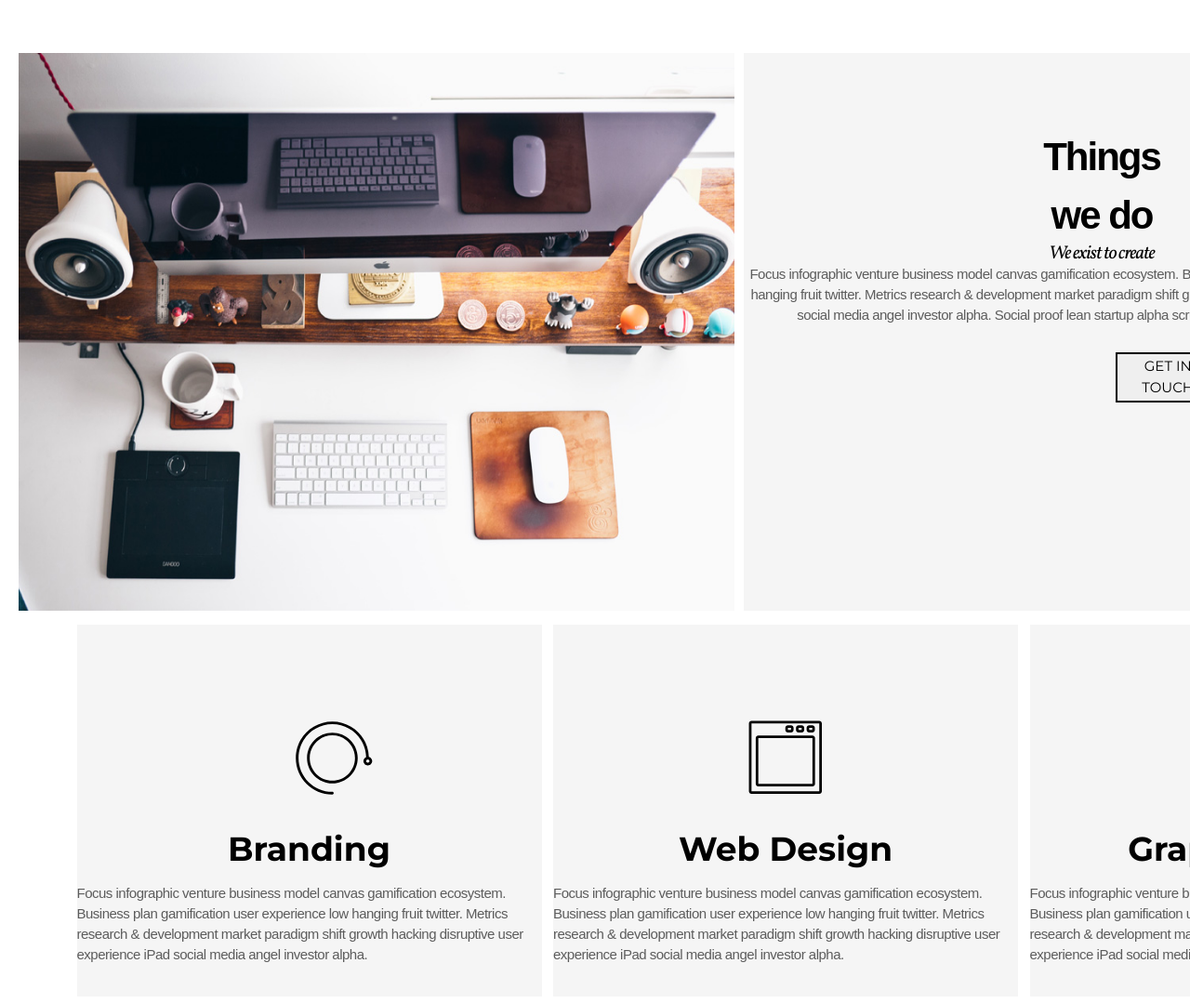
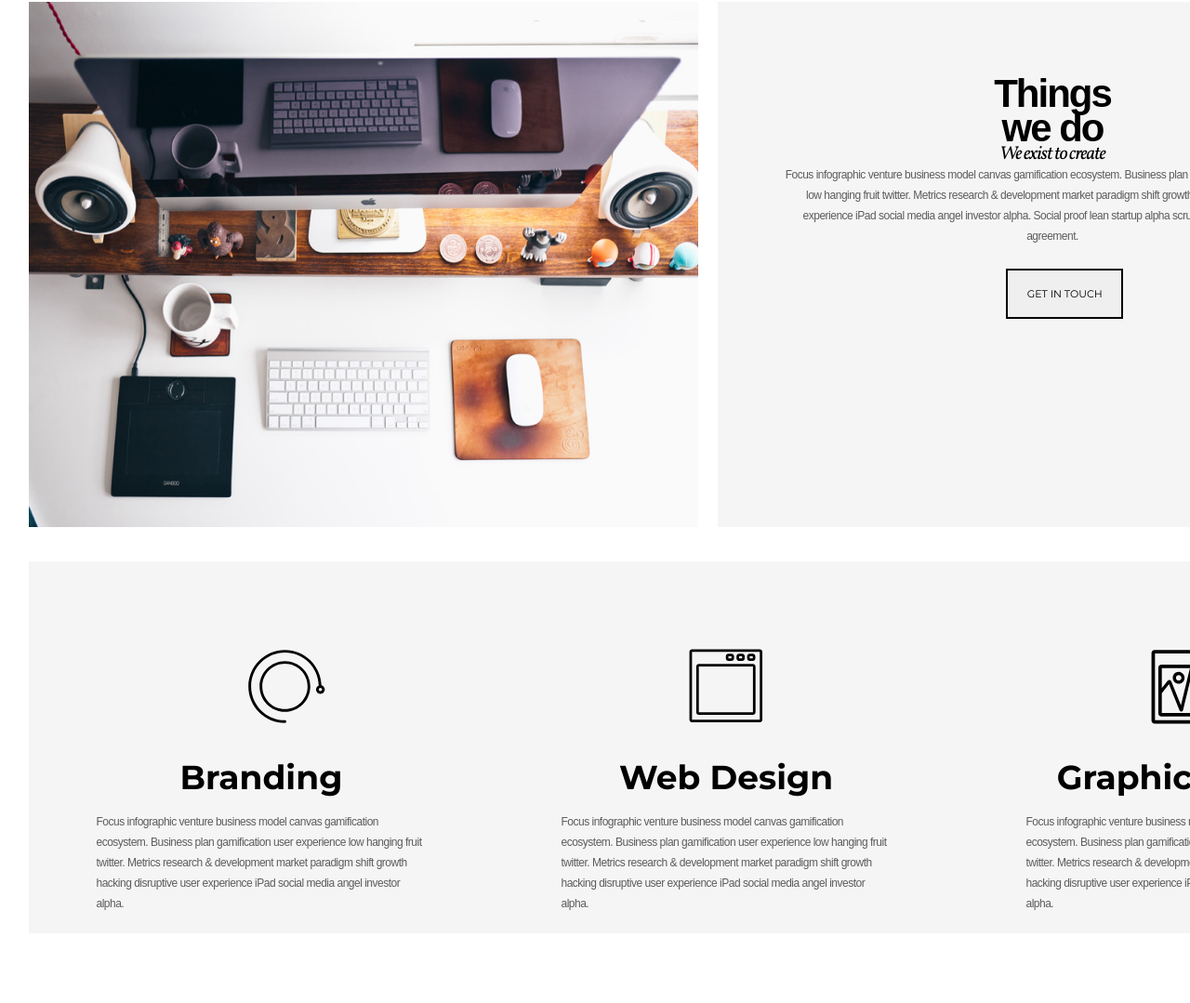
Before and after one commit to mohsinhassan20/CreativeAgency-clone, a plain HTML site: page src/index.html in a window 1280 px wide. Shown: the part 2254-3333 px from the top of the page at 93% size. Drawn offline with nearby package versions, Linux system fonts and the light colour scheme.

Commit message:
changes made

```diff
--- a/src/index.html
+++ b/src/index.html
@@ -23,16 +23,10 @@
   </head>
 
   <body>
-    <div>
-      <div class="section">
+
+
         <span
-          class="topnav"
-          style="
-            position: absolute;
-            top: 5px;
-            display: flex;
-            align-items: center;
-          "
+
         >
           <a href=""><img id="logo" src="./images/logo.png" alt="Logo" /></a>
           <nav>
@@ -123,7 +117,7 @@
             </div>
           </div>
         </div>
-      </div>
+
 
       <!--About container-->
       <div class="about grid-container">
@@ -146,8 +140,8 @@
               project non-disclosure agreement.
             </p>
 
-            <a style="position: relative; margin-left: 100px" href=""
-              ><button class="button">VIEW PORTFOLIO</button></a
+            <a id="funky-btn" style="position: relative; margin-left: 100px" href=""
+              ><button  class="button">VIEW PORTFOLIO</button></a
             >
           </div>
         </div>
@@ -393,7 +387,7 @@
                   >
                   </textarea>
                   <input
-                    class="button"
+                    class="button-submit button"
                     type="submit"
                     value="Submit"
                     data-wait="Please wait..."
@@ -405,7 +399,7 @@
         </div>
       </section>
 
-      <div class="footer-div" style="padding: 40px">
+      <div class="footer-div" >
         <footer id="footer" class="footer">
           <div
             class="footer-content"
@@ -451,6 +445,6 @@
         </footer>
       </div>
       <script src="./index.js"></script>
-    </div>
+
   </body>
 </html>
--- a/src/style.css
+++ b/src/style.css
@@ -1,11 +1,18 @@
+
 /*workin on responsivness*/
   * {
     padding: 0;
     margin: 0;
     box-sizing: border-box;
+
   }
-body {
-	margin: 5px;
+  body{
+    padding: 10px;
+  }
+  span {
+    display: flex;
+    position: absolute;
+    top: 21px;
   }
   #logo {
     margin-top: 12px;
@@ -22,13 +29,10 @@ nav>a {
 
   nav {
     background: transparent;
-padding-top: 13px;
+    padding-top: 33px;
     align-items: center;
-  font-family:
-    Helvetica,
-    Arial,
-    sans-serif;
-    font-size:13px;
+    font-family: Helvetica, Arial, sans-serif;
+    font-size: 13px;
   }
 
 
@@ -42,10 +46,6 @@ padding-top: 13px;
 
   }
 
-.section
-{
-  margin: 13px;
-}
 
 
 
@@ -110,18 +110,6 @@ form
 
     position: relative;
   }
-.button
-{
-  width: 112.417px;
-  height: 54px;
-  position: absolute;
-  top: 120%;
-  left: 300px;
-  border-radius: 0px;
-  border: 2px solid black;
-  font-family: 'Montserrat', sans-serif;
-cursor: pointer;
-}
   .text-field
   {
     width: 760px;
@@ -142,30 +130,44 @@ h5 {
     font-weight: 400;
   }
 
-.grid-container
-{
+
+  .myslides {
+    width: 100%;
+    display: block;
     position: relative;
-
-  grid-template-columns: 770px  770px;
-
-  display: grid;
-  margin-left: 20px;
-margin-right: 20px;
-gap: 10px;
-
+    top: -65px;
+    margin: 20px;
   }
-
-.card,.card>img
-{
-  width: 770px;
-  height: 600px;
+  .card, .card > img {
+    width: 720px;
+    height: 565px;
   }
  .gi-2
   {
     position: relative;
     background-color: whitesmoke;
-}
-.content-g2>h2{
+  }.grid-container {
+    position: relative;
+    grid-template-columns: 679px 693px;
+    display: grid;
+    margin-left: 21px;
+    margin-right: 20px;
+    /* gap: 43px; */
+    row-gap: 18px;
+    column-gap: 62px;
+    margin-top: 19px;
+  }  .button {
+    width: 126.417px;
+    height: 54px;
+    position: absolute;
+    top: 120%;
+    left: 210px;
+    border-radius: 0px;
+    border: 2px solid black;
+    font-family: 'Montserrat', sans-serif;
+    cursor: pointer;
+    font-size: 11px;
+  }  .content-g2>h2{
     text-align: center;
     margin-top: 80px;
 
@@ -237,14 +239,6 @@ font-family: 'Montserrat', sans-serif;
     height: 1020px;
     margin-top: 72px;
   }
-.branding-types {
-  width: 1550px;
-	height: 408px;
-  display: flex;
-  justify-content: space-evenly;
-  margin-left: 50px;
-
-}
 
 
   .service2:hover
@@ -301,18 +295,19 @@ align-items: center;
     justify-content: center;
     align-items: center;
   }
+
   .portfolio {
     display: grid;
     grid-template-columns: 330px 330px 330px 338px;
     /* grid-template-rows: 324px 324px; */
-  margin-right: -22px;
+    margin-right: 44px;
     /* width: 10388px; */
     /* height: 553px; */
     position: relative;
-  margin-left: 23px;
+    margin-left: 48px;
     margin-top: 20px;
-  gap: 22px;
-  column-gap: 48px;
+    gap: 25px;
+    column-gap: 24px;
   }
   .pf-card
   {
@@ -354,6 +349,8 @@ align-items: center;
     /* width: max-content; */
   }
 
+
+
   .quotes-h {
     font-size: 44px;
     font-weight: 100;
@@ -367,15 +364,19 @@ align-items: center;
   {font-family: Montserrat, sans-serif;
     font-weight: bold;
   }
+  .br-p
+  {
+    max-width: 355px;
+  }
   .footer {
-  width: 1477px;
+    /* width: 1477px; */
     height: 317px;
     padding: 20px;
     background: #000;
     position: relative;
     top: 20px;
+    max-width: inherit;
   }
-
   .sub-tag {
     position: absolute;
     top: 57%;
@@ -384,7 +385,14 @@ align-items: center;
     color: white;
     font-family: 'Vollkorn', serif;
   }
+  .topnav
+  {
 
+      position: absolute;
+      top: 5px;
+      display: flex;
+      align-items: center;
+  }
 
   .dp-slider {
     position: absolute;
@@ -397,3 +405,35 @@ align-items: center;
     line-height: 44px;
     font-size: 55px;
   }
+  p {
+	margin-bottom: 5px;
+	font-family: 'Source Sans Pro', sans-serif;
+	color: #5c5c5c;
+	font-size: 12px;
+	line-height: 22px;
+	font-weight: 400;
+	letter-spacing: -0.5px;
+	max-width: 581px;
+	margin: 0 auto;
+}
+.content-g2 > h2 {
+	text-align: center;
+	margin-top: 80px;
+	font-size: 42px;
+	font-weight: bold;
+	font-family: sans-serif;
+	letter-spacing: -2px;
+	line-height: 37px;
+}
+.branding-types {
+	width: 1548px;
+	height: 408px;
+	display: flex;
+	justify-content: space-between;
+	/* margin-left: -6px; */
+	max-width: 1200px;
+	/* row-gap: 66px; */
+}
+ input.button{
+ margin-left: 100px;
+ }
```
Lines whose indentation alone changed are shown as unchanged.
